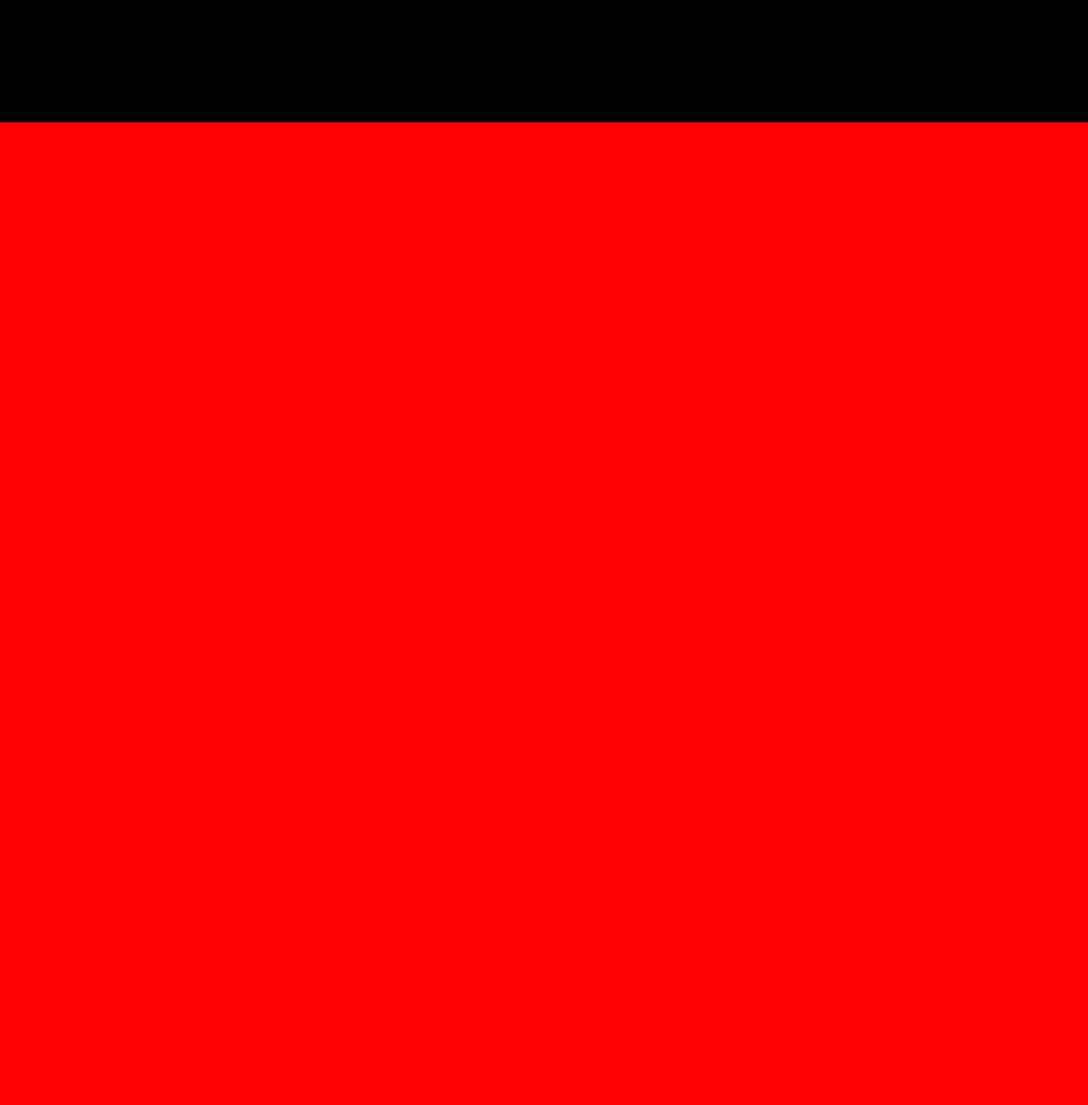
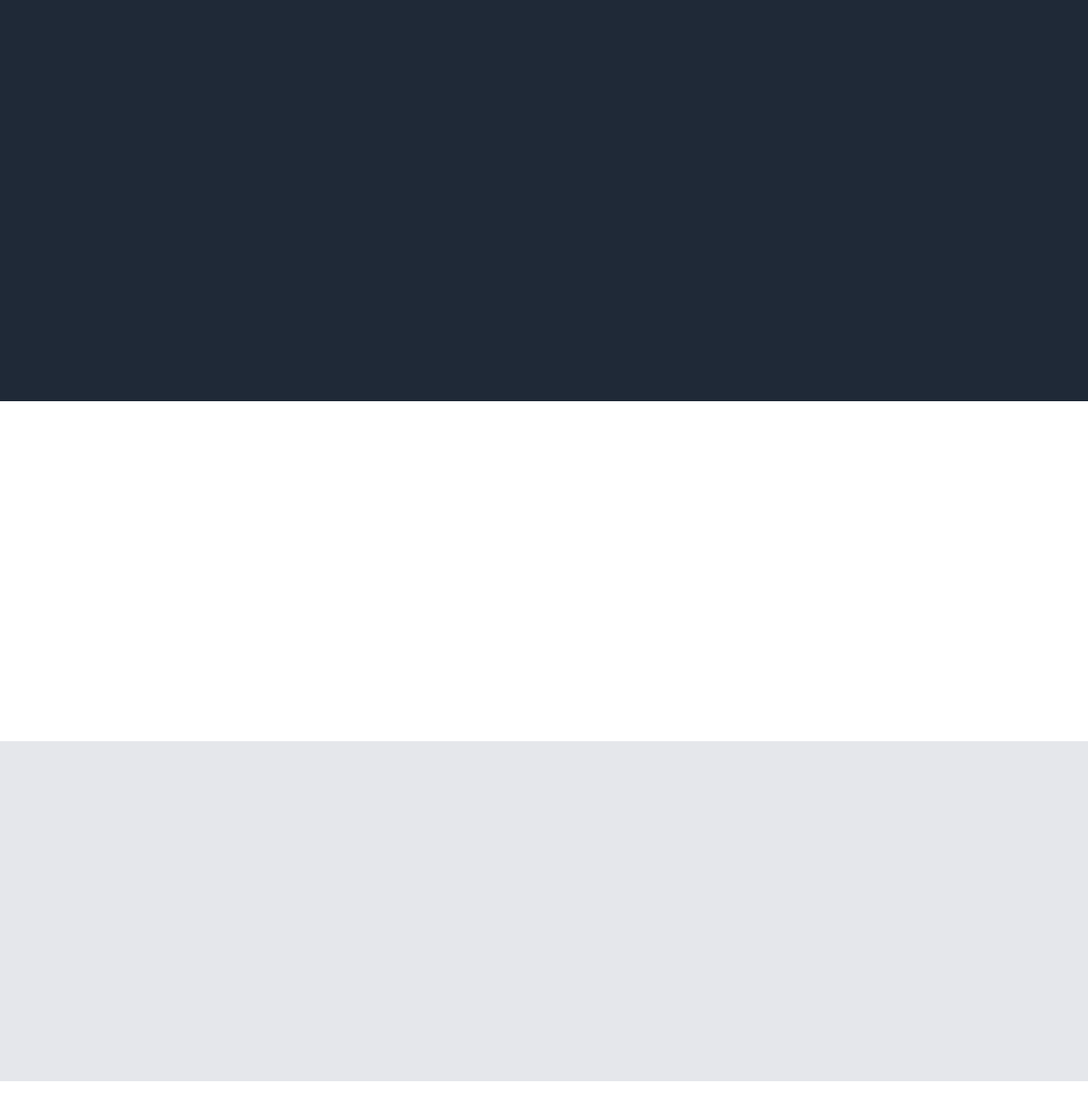
Before and after one commit to anthferlazzo/odin-landing-page, a plain HTML site: page index.html in a window 1280 px wide. Shown: the top 1300 px of the page at 85% size. Before the commit the page ends 800 px from the top, so only its background shows below. Drawn offline with Linux system fonts and the light colour scheme.

Commit message:
Sections, sizes, colours setup

```diff
--- a/index.html
+++ b/index.html
@@ -10,6 +10,14 @@
   <body>
     <div class="header">
     </div>
+    <div class="section1">
+    </div>
+    <div class="section2">
+    </div>
+    <div class="section3">
+    </div>
+    <div class="section4">
+    </div>
     <div class="footer">
     </div>
   </body>
--- a/style.css
+++ b/style.css
@@ -1,16 +1,35 @@
 body {
   font-family: -apple-system, BlinkMacSystemFont, 'Segoe UI', Roboto, Oxygen, Ubuntu, Cantarell, 'Open Sans', 'Helvetica Neue', sans-serif;
   margin: 0;
-  min-height: 100vh;
-  background-color: red;
 }
 
 .header {
   height: 72px;
-  background-color: black;
+  background-color: #1F2937;
 }
 
 .footer {
   height: 72px;
-  background-color: black;
+  background-color: #1F2937;
 }
+
+.section1 {
+  height: 400px;
+  background-color: #1F2937;
+}
+
+.section2 {
+  height: 400px;
+  background-color: #FFFFFF;
+
+}
+
+.section3 {
+  height: 400px;
+  background-color: #E5E7EB;
+}
+
+.section4 {
+  height: 400px;
+  background-color: #FFFFFF;
+}
```
